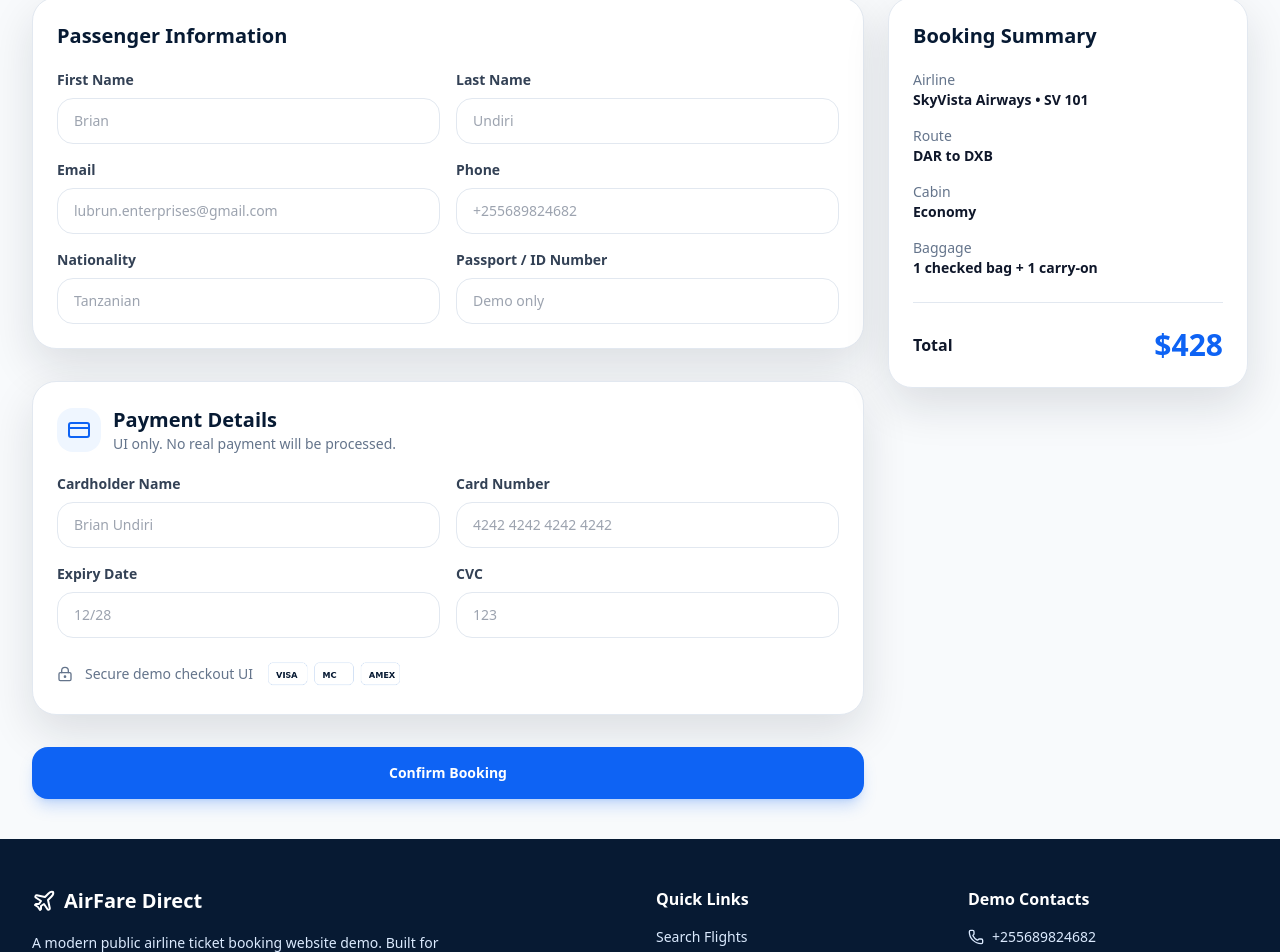
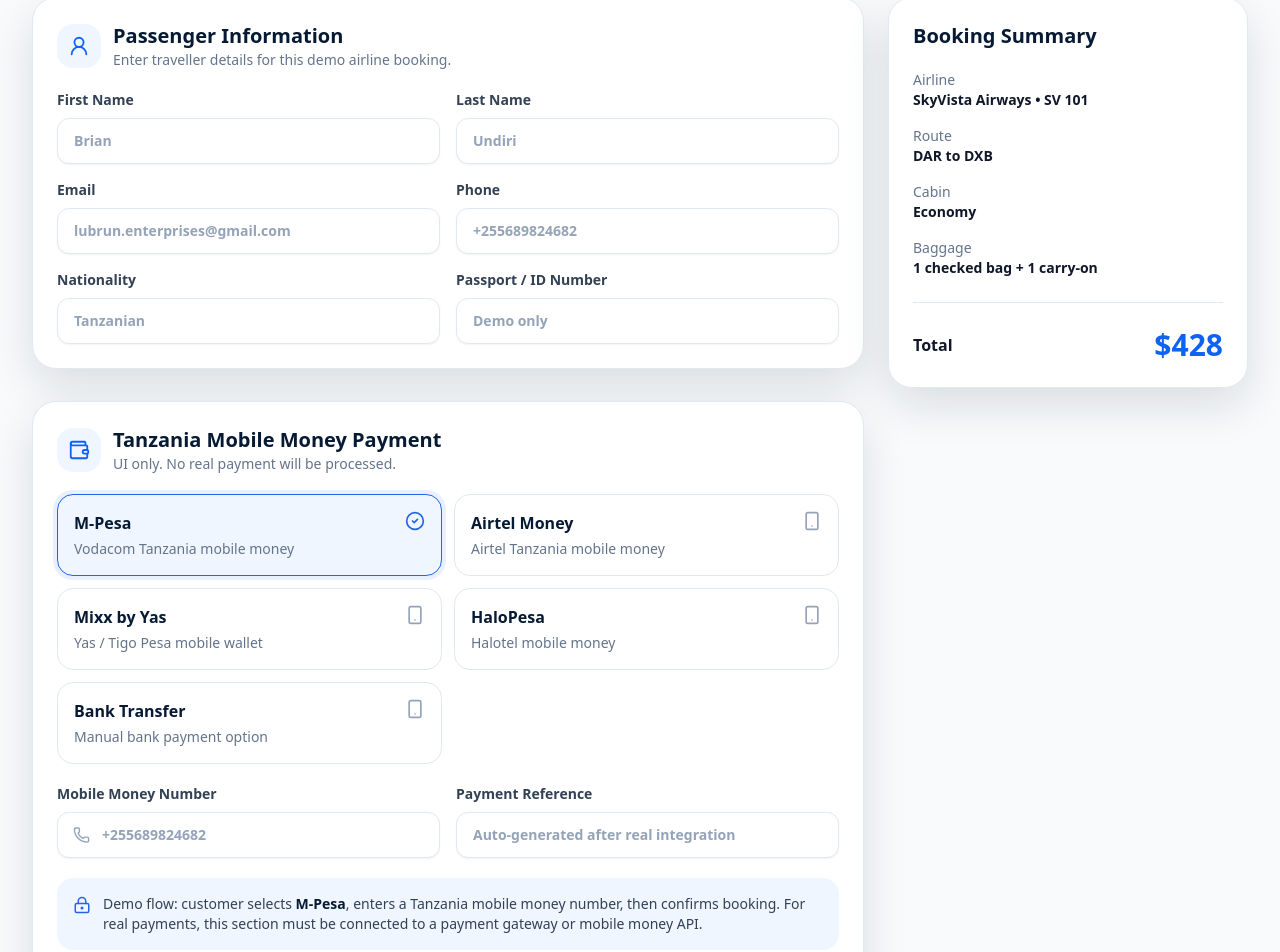
Before and after one commit to brianmichaelu/airline-website, a Next.js app: page /checkout in a window 1280 px wide. Shown: the part 288-1240 px from the top of the page. Built offline with nearby package versions, Linux system fonts and the light colour scheme.

Commit message:
Update BookingForm.tsx

```diff
--- a/components/BookingForm.tsx
+++ b/components/BookingForm.tsx
@@ -1,62 +1,297 @@
-import { CreditCard, LockKeyhole } from "lucide-react";
+import {
+  Banknote,
+  CheckCircle2,
+  LockKeyhole,
+  Phone,
+  Smartphone,
+  UserRound,
+  Wallet,
+} from "lucide-react";
 import { FormEvent, useState } from "react";
+import { useRouter } from "next/router";
 import Button from "@/components/ui/Button";
-import Input from "@/components/ui/Input";
-import { useRouter } from "next/router";
+
+type PaymentMethod =
+  | "M-Pesa"
+  | "Airtel Money"
+  | "Mixx by Yas"
+  | "HaloPesa"
+  | "Bank Transfer";
+
+const fieldClass =
+  "w-full rounded-xl border border-slate-200 bg-white px-4 py-3 text-sm font-semibold text-slate-900 shadow-sm outline-none transition placeholder:text-slate-400 focus:border-blue-500 focus:ring-4 focus:ring-blue-500/10 dark:border-slate-700 dark:bg-slate-900 dark:text-white dark:placeholder:text-slate-500";
+
+const labelClass =
+  "mb-2 block text-sm font-bold text-slate-700 dark:text-slate-200";
+
+const errorClass = "mt-1 text-xs font-semibold text-red-500";
+
+const paymentMethods: {
+  name: PaymentMethod;
+  description: string;
+}[] = [
+  {
+    name: "M-Pesa",
+    description: "Vodacom Tanzania mobile money",
+  },
+  {
+    name: "Airtel Money",
+    description: "Airtel Tanzania mobile money",
+  },
+  {
+    name: "Mixx by Yas",
+    description: "Yas / Tigo Pesa mobile wallet",
+  },
+  {
+    name: "HaloPesa",
+    description: "Halotel mobile money",
+  },
+  {
+    name: "Bank Transfer",
+    description: "Manual bank payment option",
+  },
+];
 
 export default function BookingForm() {
   const router = useRouter();
+
   const [errors, setErrors] = useState<Record<string, string>>({});
   const [loading, setLoading] = useState(false);
+  const [paymentMethod, setPaymentMethod] =
+    useState<PaymentMethod>("M-Pesa");
 
   const submit = (event: FormEvent<HTMLFormElement>) => {
     event.preventDefault();
+
     const form = new FormData(event.currentTarget);
-    const required = ["firstName", "lastName", "email", "phone", "cardName", "cardNumber"];
+
+    const requiredFields = [
+      "firstName",
+      "lastName",
+      "email",
+      "phone",
+      "paymentPhone",
+    ];
+
     const nextErrors: Record<string, string> = {};
 
-    required.forEach((field) => {
-      if (!String(form.get(field) || "").trim()) nextErrors[field] = "Required";
+    requiredFields.forEach((field) => {
+      if (!String(form.get(field) || "").trim()) {
+        nextErrors[field] = "Required";
+      }
     });
 
+    const email = String(form.get("email") || "");
+    if (email && !email.includes("@")) {
+      nextErrors.email = "Enter a valid email address";
+    }
+
+    const paymentPhone = String(form.get("paymentPhone") || "");
+    if (paymentPhone && !paymentPhone.startsWith("+255")) {
+      nextErrors.paymentPhone = "Use Tanzania format, example +255689824682";
+    }
+
     setErrors(nextErrors);
+
     if (Object.keys(nextErrors).length === 0) {
       setLoading(true);
-      setTimeout(() => router.push("/confirmation"), 900);
+
+      setTimeout(() => {
+        router.push(
+          `/confirmation?method=${encodeURIComponent(paymentMethod)}`
+        );
+      }, 900);
     }
   };
 
   return (
     <form onSubmit={submit} className="space-y-8">
       <section className="rounded-3xl border border-slate-200 bg-white p-6 shadow-soft dark:border-white/10 dark:bg-white/5">
-        <h2 className="text-xl font-black text-navy dark:text-white">Passenger Information</h2>
+        <div className="flex items-center gap-3">
+          <span className="grid h-11 w-11 place-items-center rounded-2xl bg-blue-50 text-ocean dark:bg-blue-950/40">
+            <UserRound size={22} />
+          </span>
+
+          <div>
+            <h2 className="text-xl font-black text-navy dark:text-white">
+              Passenger Information
+            </h2>
+            <p className="text-sm text-slate-500 dark:text-slate-400">
+              Enter traveller details for this demo airline booking.
+            </p>
+          </div>
+        </div>
+
         <div className="mt-5 grid gap-4 sm:grid-cols-2">
-          <Input label="First Name" name="firstName" placeholder="Brian" error={errors.firstName} />
-          <Input label="Last Name" name="lastName" placeholder="Undiri" error={errors.lastName} />
-          <Input label="Email" name="email" type="email" placeholder="lubrun.enterprises@gmail.com" error={errors.email} />
-          <Input label="Phone" name="phone" placeholder="+255689824682" error={errors.phone} />
-          <Input label="Nationality" name="nationality" placeholder="Tanzanian" />
-          <Input label="Passport / ID Number" name="passport" placeholder="Demo only" />
+          <label>
+            <span className={labelClass}>First Name</span>
+            <input
+              name="firstName"
+              className={fieldClass}
+              placeholder="Brian"
+            />
+            {errors.firstName && (
+              <p className={errorClass}>{errors.firstName}</p>
+            )}
+          </label>
+
+          <label>
+            <span className={labelClass}>Last Name</span>
+            <input
+              name="lastName"
+              className={fieldClass}
+              placeholder="Undiri"
+            />
+            {errors.lastName && (
+              <p className={errorClass}>{errors.lastName}</p>
+            )}
+          </label>
+
+          <label>
+            <span className={labelClass}>Email</span>
+            <input
+              name="email"
+              type="email"
+              className={fieldClass}
+              placeholder="lubrun.enterprises@gmail.com"
+            />
+            {errors.email && <p className={errorClass}>{errors.email}</p>}
+          </label>
+
+          <label>
+            <span className={labelClass}>Phone</span>
+            <input
+              name="phone"
+              className={fieldClass}
+              placeholder="+255689824682"
+            />
+            {errors.phone && <p className={errorClass}>{errors.phone}</p>}
+          </label>
+
+          <label>
+            <span className={labelClass}>Nationality</span>
+            <input
+              name="nationality"
+              className={fieldClass}
+              placeholder="Tanzanian"
+            />
+          </label>
+
+          <label>
+            <span className={labelClass}>Passport / ID Number</span>
+            <input
+              name="passport"
+              className={fieldClass}
+              placeholder="Demo only"
+            />
+          </label>
         </div>
       </section>
 
       <section className="rounded-3xl border border-slate-200 bg-white p-6 shadow-soft dark:border-white/10 dark:bg-white/5">
         <div className="flex items-center gap-3">
-          <span className="grid h-11 w-11 place-items-center rounded-2xl bg-blue-50 text-ocean dark:bg-blue-950/40"><CreditCard /></span>
+          <span className="grid h-11 w-11 place-items-center rounded-2xl bg-blue-50 text-ocean dark:bg-blue-950/40">
+            <Wallet size={22} />
+          </span>
+
           <div>
-            <h2 className="text-xl font-black text-navy dark:text-white">Payment Details</h2>
-            <p className="text-sm text-slate-500">UI only. No real payment will be processed.</p>
+            <h2 className="text-xl font-black text-navy dark:text-white">
+              Tanzania Mobile Money Payment
+            </h2>
+            <p className="text-sm text-slate-500 dark:text-slate-400">
+              UI only. No real payment will be processed.
+            </p>
           </div>
         </div>
+
+        <div className="mt-5 grid gap-3 sm:grid-cols-2">
+          {paymentMethods.map((method) => {
+            const active = paymentMethod === method.name;
+
+            return (
+              <button
+                key={method.name}
+                type="button"
+                onClick={() => setPaymentMethod(method.name)}
+                className={`rounded-2xl border p-4 text-left transition hover:-translate-y-0.5 hover:shadow-md ${
+                  active
+                    ? "border-blue-600 bg-blue-50 ring-4 ring-blue-600/10 dark:border-blue-400 dark:bg-blue-950/40"
+                    : "border-slate-200 bg-white hover:border-blue-300 dark:border-white/10 dark:bg-slate-900"
+                }`}
+              >
+                <div className="flex items-start justify-between gap-3">
+                  <div>
+                    <p className="font-black text-navy dark:text-white">
+                      {method.name}
+                    </p>
+                    <p className="mt-1 text-sm text-slate-500 dark:text-slate-400">
+                      {method.description}
+                    </p>
+                  </div>
+
+                  {active ? (
+                    <CheckCircle2 className="text-blue-600" size={20} />
+                  ) : (
+                    <Smartphone className="text-slate-400" size={20} />
+                  )}
+                </div>
+              </button>
+            );
+          })}
+        </div>
+
         <div className="mt-5 grid gap-4 sm:grid-cols-2">
-          <Input label="Cardholder Name" name="cardName" placeholder="Brian Undiri" error={errors.cardName} />
-          <Input label="Card Number" name="cardNumber" placeholder="4242 4242 4242 4242" error={errors.cardNumber} />
-          <Input label="Expiry Date" name="expiry" placeholder="12/28" />
-          <Input label="CVC" name="cvc" placeholder="123" />
+          <label>
+            <span className={labelClass}>Mobile Money Number</span>
+            <div className="relative">
+              <Phone
+                size={17}
+                className="pointer-events-none absolute left-4 top-1/2 -translate-y-1/2 text-slate-400"
+              />
+              <input
+                name="paymentPhone"
+                className={`${fieldClass} pl-11`}
+                placeholder="+255689824682"
+              />
+            </div>
+            {errors.paymentPhone && (
+              <p className={errorClass}>{errors.paymentPhone}</p>
+            )}
+          </label>
+
+          <label>
+            <span className={labelClass}>Payment Reference</span>
+            <input
+              name="paymentReference"
+              className={fieldClass}
+              placeholder="Auto-generated after real integration"
+              disabled
+            />
+          </label>
         </div>
-        <div className="mt-5 flex flex-wrap items-center gap-3 text-sm text-slate-500">
-          <LockKeyhole size={16} /> Secure demo checkout UI
-          <img src="/images/payment-icons.png" alt="Payment icons" className="h-8 w-auto" />
+
+        <div className="mt-5 rounded-2xl bg-blue-50 p-4 text-sm text-slate-700 dark:bg-slate-900 dark:text-slate-300">
+          <div className="flex gap-3">
+            <LockKeyhole
+              size={18}
+              className="mt-0.5 shrink-0 text-blue-600"
+            />
+            <p>
+              Demo flow: customer selects{" "}
+              <strong className="text-navy dark:text-white">
+                {paymentMethod}
+              </strong>
+              , enters a Tanzania mobile money number, then confirms booking.
+              For real payments, this section must be connected to a payment
+              gateway or mobile money API.
+            </p>
+          </div>
+        </div>
+
+        <div className="mt-5 flex flex-wrap items-center gap-3 text-sm font-semibold text-slate-500 dark:text-slate-400">
+          <Banknote size={16} />
+          Supports demo display for M-Pesa, Airtel Money, Mixx by Yas,
+          HaloPesa, and bank transfer.
         </div>
       </section>
 
```
